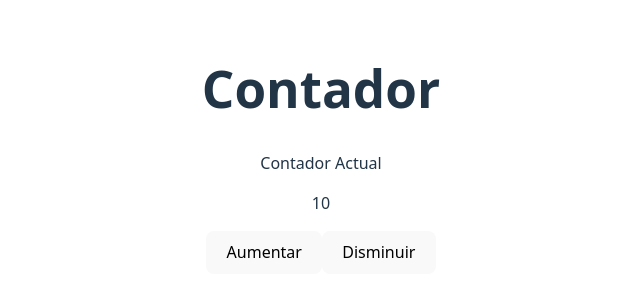
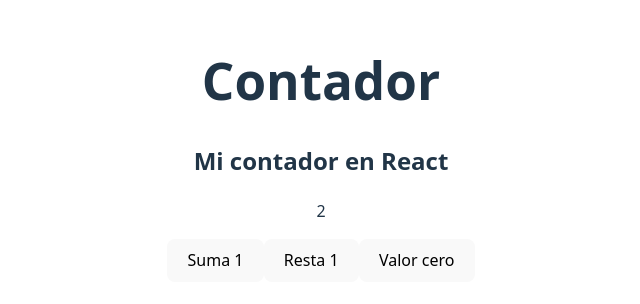
Before and after one commit to ftcursosap/proyecto-v3-react, a React (Vite) app: page / in a window 1280 px wide. Shown: the part 250-554 px from the top of the page, without its empty margins (319-959 px from the left). Built offline with nearby package versions, Linux system fonts and the light colour scheme.

Commit message:
Semana 11 - Dia 2

```diff
--- a/src/App.jsx
+++ b/src/App.jsx
@@ -4,20 +4,30 @@
 import './App.css'
 
 function App() {
-  const [contador, setContador] = useState(10);
+  const [contador, setContador] = useState(2);
+
+  function aumentar() {
+    setContador(contador + 1);
+  }
+
+  function disminuir() {
+    setContador(contador - 1);
+  }
+
+  function cero() {
+    setContador(contador * 0);
+  }
 
   return(
     <div>
       <h1>Contador</h1>
-      <p>Contador Actual</p>
+      <h2>Mi contador en React</h2>
       <p>{contador}</p>
 
-      <button onClick={() => setContador(contador + 1)}>
-        Aumentar
-      </button>
-      <button onClick={() => setContador(contador - 1)}>
-        Disminuir
-      </button>
+      <button onClick={aumentar}>Suma 1</button>
+      <button onClick={disminuir}>Resta 1</button>
+      <button onClick={cero}>Valor cero</button>
+
     </div>
   );
 
```
